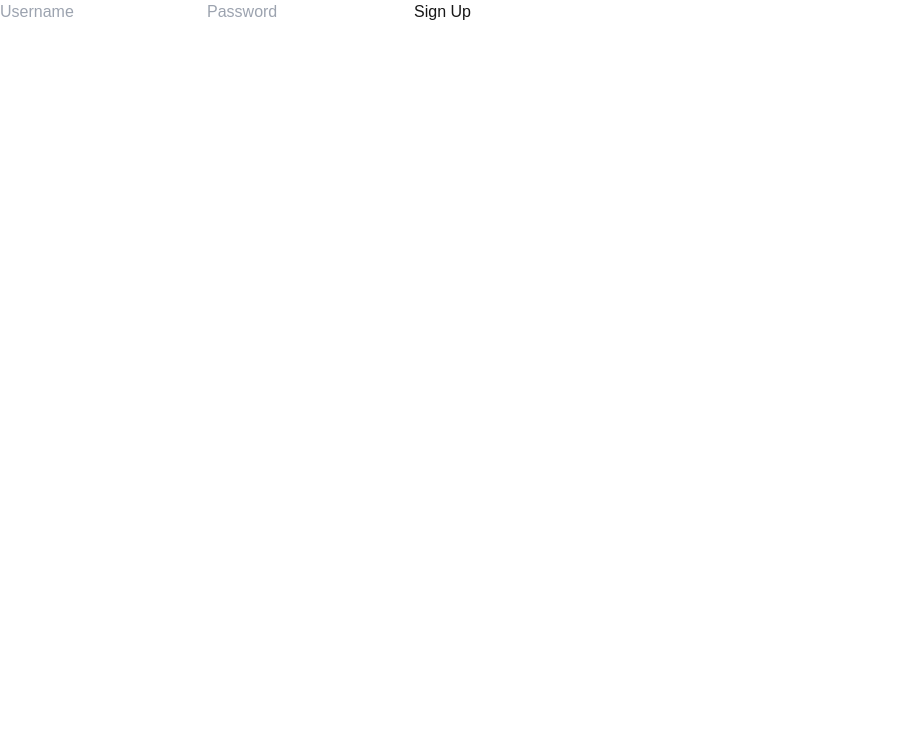
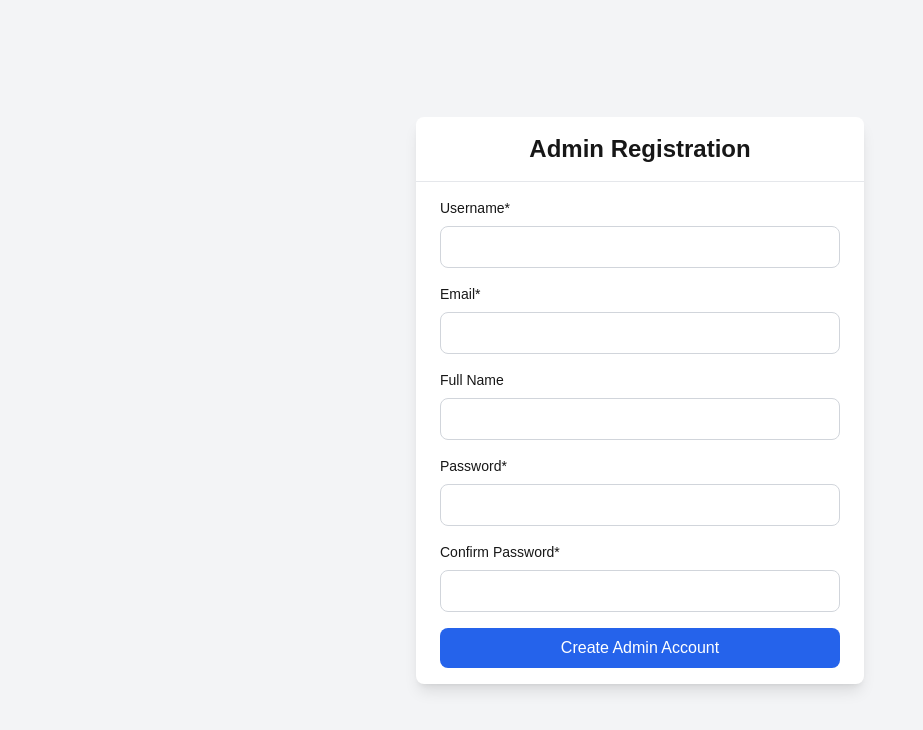
Before and after one commit to TopeAanu/schoolmsy, a Next.js app: page /auth/signup in a window 1280 px wide. Shown: the top 730 px of the page, without its empty margins (0-923 px from the left). Built offline with nearby package versions, Linux system fonts and the light colour scheme.

Commit message:
reworked on the admin signup to store and retrieve admin signup details

```diff
--- a/app/api/admin/signup/route.js
+++ b/app/api/admin/signup/route.js
@@ -1,48 +1,58 @@
 // /api/admin/signup/route.js
 import { hash } from 'bcryptjs';
 import { connectToDB } from '@/app/lib/db';
+import { NextResponse } from 'next/server';
 
 export async function POST(req) {
   try {
-    const { adminUsername, adminPassword, studentName, age, grade, subjects, image } = await req.json();
+    const { username, password, email, fullName } = await req.json();
 
-    // Verify admin credentials
-    if (adminUsername !== process.env.ADMIN_USERNAME || adminPassword !== process.env.ADMIN_PASSWORD) {
-      return new Response(JSON.stringify({ message: 'Unauthorized' }), { status: 401 });
+    // Input validation
+    if (!username || !password || !email) {
+      return NextResponse.json({ message: 'Username, password and email are required' }, { status: 400 });
     }
 
-    // Connect to the database
-    const db = await connectToDB();
+    // Connect to the admin database where users are stored
+    const db = await connectToDB("admin");
     const usersCollection = db.collection('users');
 
-    // Generate a temporary password for the student
-    const temporaryPassword = Math.random().toString(36).slice(-8);
-    const hashedPassword = await hash(temporaryPassword, 12);
+    // Check if username already exists
+    const existingUser = await usersCollection.findOne({ username });
+    if (existingUser) {
+      return NextResponse.json({ message: 'Username already exists' }, { status: 409 });
+    }
 
-    // Insert the student into the database
-    await usersCollection.insertOne({
-      username: studentName.toLowerCase().replace(/\s+/g, ''),
+    // Hash the password
+    const hashedPassword = await hash(password, 12);
+
+    // Insert the admin into the database
+    const result = await usersCollection.insertOne({
+      username,
       password: hashedPassword,
-      role: 'student',
-      name: studentName,
-      age,
-      grade,
-      subjects: subjects.split(',').map((subject) => subject.trim()),
-      image,
+      email,
+      fullName,
+      role: 'admin',
+      createdAt: new Date()
     });
 
-    // Return the credentials
-    return new Response(
-      JSON.stringify({
-        credentials: {
-          username: studentName.toLowerCase().replace(/\s+/g, ''),
-          password: temporaryPassword,
-        },
-      }),
-      { status: 201 }
-    );
+    console.log('Admin created successfully:', { username, id: result.insertedId });
+
+    // Return success response but don't include password
+    return NextResponse.json({
+      message: 'Admin account created successfully',
+      user: {
+        username,
+        email,
+        fullName,
+        role: 'admin'
+      }
+    }, { status: 201 });
+
   } catch (error) {
     console.error('Error in /api/admin/signup:', error);
-    return new Response(JSON.stringify({ message: 'Internal Server Error', error: error.message }), { status: 500 });
+    return NextResponse.json({
+      message: 'Internal Server Error',
+      error: error.message
+    }, { status: 500 });
   }
 }
--- a/app/api/auth/[...nextauth]/route.js
+++ b/app/api/auth/[...nextauth]/route.js
@@ -17,7 +17,7 @@ export const authOptions = {
           throw new Error("Please enter username and password");
         }
 
-        const db = await connectToDB();
+        const db = await connectToDB("admin");
         const user = await db.collection("users").findOne({
           username: credentials.username,
         });
--- a/app/auth/signup/page.js
+++ b/app/auth/signup/page.js
@@ -1,33 +1,194 @@
+// app/admin/signup/page.js
 "use client";
+import { useState } from "react";
+import { useRouter } from "next/navigation";
+import { Card, CardHeader, CardContent } from "@/components/ui/card";
+import { Input } from "@/components/ui/input";
+import { Button } from "@/components/ui/button";
+import { Alert, AlertDescription } from "@/components/ui/alert";
 
-// /auth/signup/page.js
-export default function SignUp() {
+export default function AdminSignup() {
+  const router = useRouter();
+  const [formData, setFormData] = useState({
+    username: "",
+    password: "",
+    confirmPassword: "",
+    email: "",
+    fullName: ""
+  });
+  const [error, setError] = useState("");
+  const [success, setSuccess] = useState("");
+  const [isLoading, setIsLoading] = useState(false);
+
+  const handleChange = (e) => {
+    const { name, value } = e.target;
+    setFormData((prev) => ({ ...prev, [name]: value }));
+  };
+
   const handleSubmit = async (e) => {
     e.preventDefault();
-    const res = await fetch("/api/admin/signup", {
+    setError("");
+    setSuccess("");
+    setIsLoading(true);
+
+    // Basic validation
+    if (!formData.username || !formData.password || !formData.email) {
+      setError("Please fill in all required fields");
+      setIsLoading(false);
+      return;
+    }
+
+    if (formData.password !== formData.confirmPassword) {
+      setError("Passwords do not match");
+      setIsLoading(false);
+      return;
+    }
+
+    try {
+      const response = await fetch("/api/admin/signup", {
         method: "POST",
         headers: {
           "Content-Type": "application/json",
         },
         body: JSON.stringify({
-        username: e.target.username.value,
-        password: e.target.password.value,
+          username: formData.username,
+          password: formData.password,
+          email: formData.email,
+          fullName: formData.fullName,
         }),
       });
 
-    const data = await res.json();
-    if (res.status === 201) {
-      alert(data.message);
-    } else {
-      alert(data.message);
+      const data = await response.json();
+
+      if (!response.ok) {
+        throw new Error(data.message || "Something went wrong");
+      }
+
+      setSuccess("Admin account created successfully! Redirecting to sign in page...");
+
+      // Clear form
+      setFormData({
+        username: "",
+        password: "",
+        confirmPassword: "",
+        email: "",
+        fullName: ""
+      });
+
+      // Redirect to signin page after a brief delay
+      setTimeout(() => {
+        router.push("/auth/signin");
+      }, 2000);
+    } catch (error) {
+      setError(error.message);
+    } finally {
+      setIsLoading(false);
     }
   };
 
   return (
-    <form onSubmit={handleSubmit}>
-      <input name="username" type="text" placeholder="Username" required />
-      <input name="password" type="password" placeholder="Password" required />
-      <button type="submit">Sign Up</button>
+    <div className="flex justify-center items-center min-h-screen bg-gray-100">
+      <Card className="w-full max-w-md">
+        <CardHeader className="text-center">
+          <h1 className="text-2xl font-bold">Admin Registration</h1>
+        </CardHeader>
+        <CardContent>
+          <form onSubmit={handleSubmit} className="space-y-4">
+            <div className="space-y-2">
+              <label htmlFor="username" className="block text-sm font-medium">
+                Username*
+              </label>
+              <Input
+                id="username"
+                name="username"
+                type="text"
+                required
+                value={formData.username}
+                onChange={handleChange}
+              />
+            </div>
+
+            <div className="space-y-2">
+              <label htmlFor="email" className="block text-sm font-medium">
+                Email*
+              </label>
+              <Input
+                id="email"
+                name="email"
+                type="email"
+                required
+                value={formData.email}
+                onChange={handleChange}
+              />
+            </div>
+
+            <div className="space-y-2">
+              <label htmlFor="fullName" className="block text-sm font-medium">
+                Full Name
+              </label>
+              <Input
+                id="fullName"
+                name="fullName"
+                type="text"
+                value={formData.fullName}
+                onChange={handleChange}
+              />
+            </div>
+
+            <div className="space-y-2">
+              <label htmlFor="password" className="block text-sm font-medium">
+                Password*
+              </label>
+              <Input
+                id="password"
+                name="password"
+                type="password"
+                required
+                value={formData.password}
+                onChange={handleChange}
+              />
+            </div>
+
+            <div className="space-y-2">
+              <label htmlFor="confirmPassword" className="block text-sm font-medium">
+                Confirm Password*
+              </label>
+              <Input
+                id="confirmPassword"
+                name="confirmPassword"
+                type="password"
+                required
+                value={formData.confirmPassword}
+                onChange={handleChange}
+              />
+            </div>
+
+            <Button
+              type="submit"
+              className="w-full"
+              disabled={isLoading}
+            >
+              {isLoading ? "Creating Account..." : "Create Admin Account"}
+            </Button>
           </form>
+
+          {error && (
+            <Alert className="mt-4 bg-red-50 text-red-800 border-red-200">
+              <AlertDescription>
+                {error}
+              </AlertDescription>
+            </Alert>
+          )}
+
+          {success && (
+            <Alert className="mt-4 bg-green-50 text-green-800 border-green-200">
+              <AlertDescription>
+                {success}
+              </AlertDescription>
+            </Alert>
+          )}
+        </CardContent>
+      </Card>
+    </div>
   );
 }
```
Also changed, not shown: app/page.js (+72 -49 lines), 1 other file (tests, documents, lock files or other folders). Lines whose indentation alone changed are shown as unchanged.
